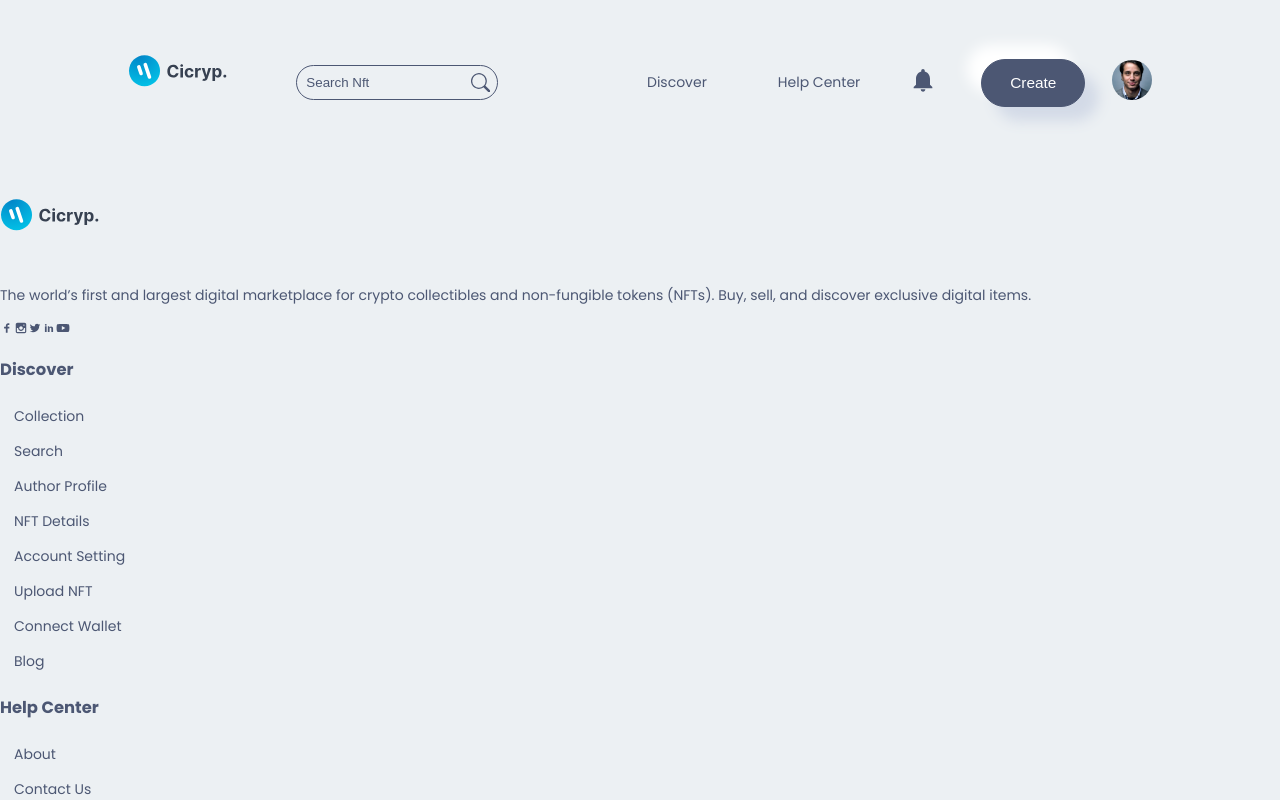
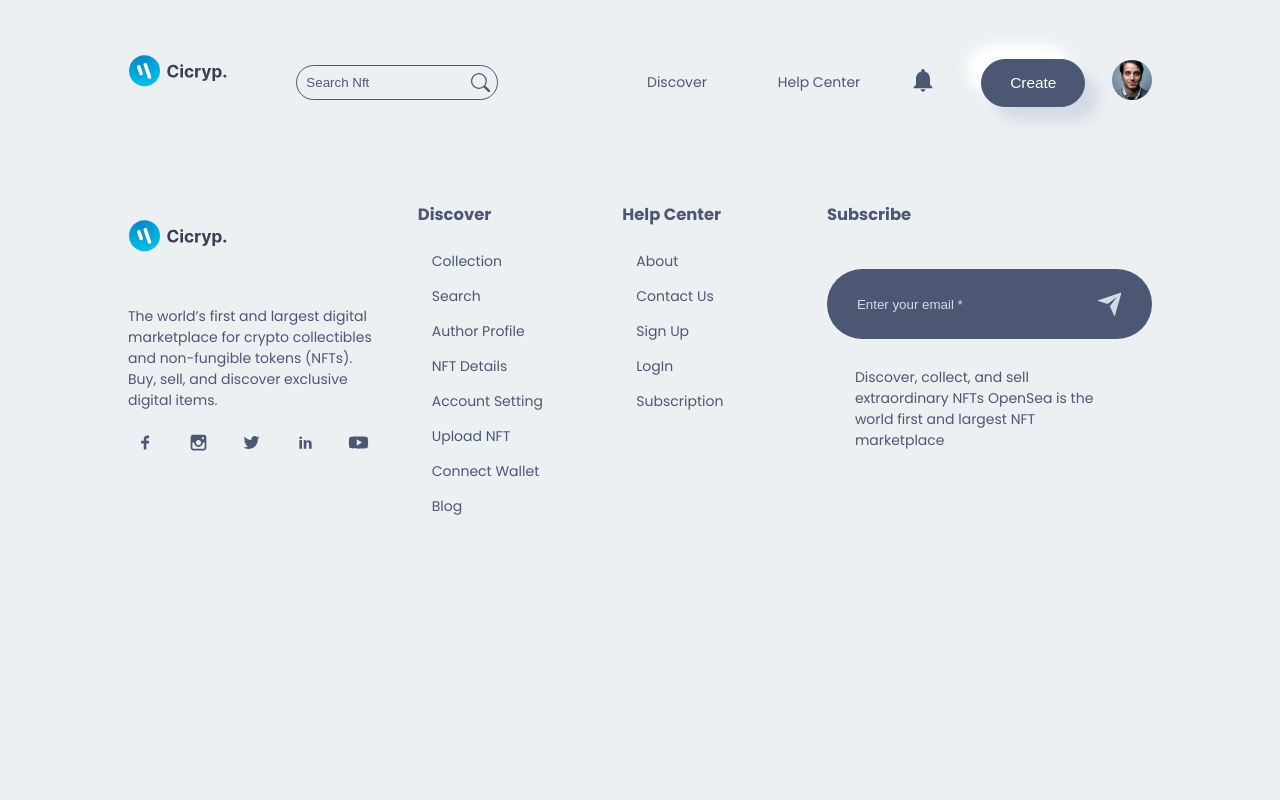
Before and after one commit to shisukeUrahara/web3-nft-marketplace, a Next.js app in the folder client/: page / in a window 1280 px wide. Shown: the top 800 px of the page. Built offline with nearby package versions, Linux system fonts and the light colour scheme.

Commit message:
styled footer component

```diff
--- a/client/src/components/Footer/Footer.module.css
+++ b/client/src/components/Footer/Footer.module.css
@@ -0,0 +1,90 @@
+.footer_box_social_logo{
+    font-size: 5rem;
+}
+
+.footer{
+    width: 100%;
+    padding-block: 1.5rem;
+    position: relative;
+
+}
+
+.footer_box{
+    width: 80%;
+    margin: 0 auto;
+    display:  grid;
+    grid-template-columns: 1.3fr repeat(2, 1fr) 2fr;
+    align-items: flex-start;
+    justify-content: space-between;
+    gap: 3rem;
+}
+
+/* //SOCIAL */
+.footer_social{
+    display: flex;
+    gap: 1.3rem;
+    font-size: 1.5rem;
+    align-items: center;
+}
+
+
+.footer_social a{
+    padding: .5rem;
+    border-radius: 50%;
+    transition:  all .3s ease-in;
+    display: grid;
+}
+
+.footer_social a:hover{
+    background-color:  var(--icons-color);
+    color:  var(--shadow-dark-color);
+    box-shadow: var(--box-shadow);
+}
+
+.subscribe_box{
+    width: 100%;
+    display: flex;
+    justify-content: space-between;
+    align-items: center;
+    padding: 1.5rem 2rem;
+    background-color:  var(--icons-color);
+    color: var(--shadow-dark-color);
+    border-radius: 5rem;
+    margin-top: 3rem;
+}
+
+.subscribe_box input{
+    background: transparent;
+    border: none;
+    outline: none;
+    width: 90%;
+    color: var(--shadow-dark-color);
+}
+
+.subscribe_box input::placeholder{
+    color:  var(--shadow-dark-color);
+}
+
+.subscribe_box_send{
+    cursor: pointer;
+    font-size: 2rem;
+}
+
+.subscribe_box_info{
+    padding: 1rem 2rem;
+}
+
+/* //MEDIA QUERY */
+@media screen and (max-width: 45em) {
+    .footer_box{
+        width: 90%;
+        grid-template-columns: 1fr 2fr;
+    }
+}
+
+@media screen and (max-width: 35em) {
+    .footer_box{
+        width: 90%;
+        grid-template-columns: 1fr;
+    }
+}
```
